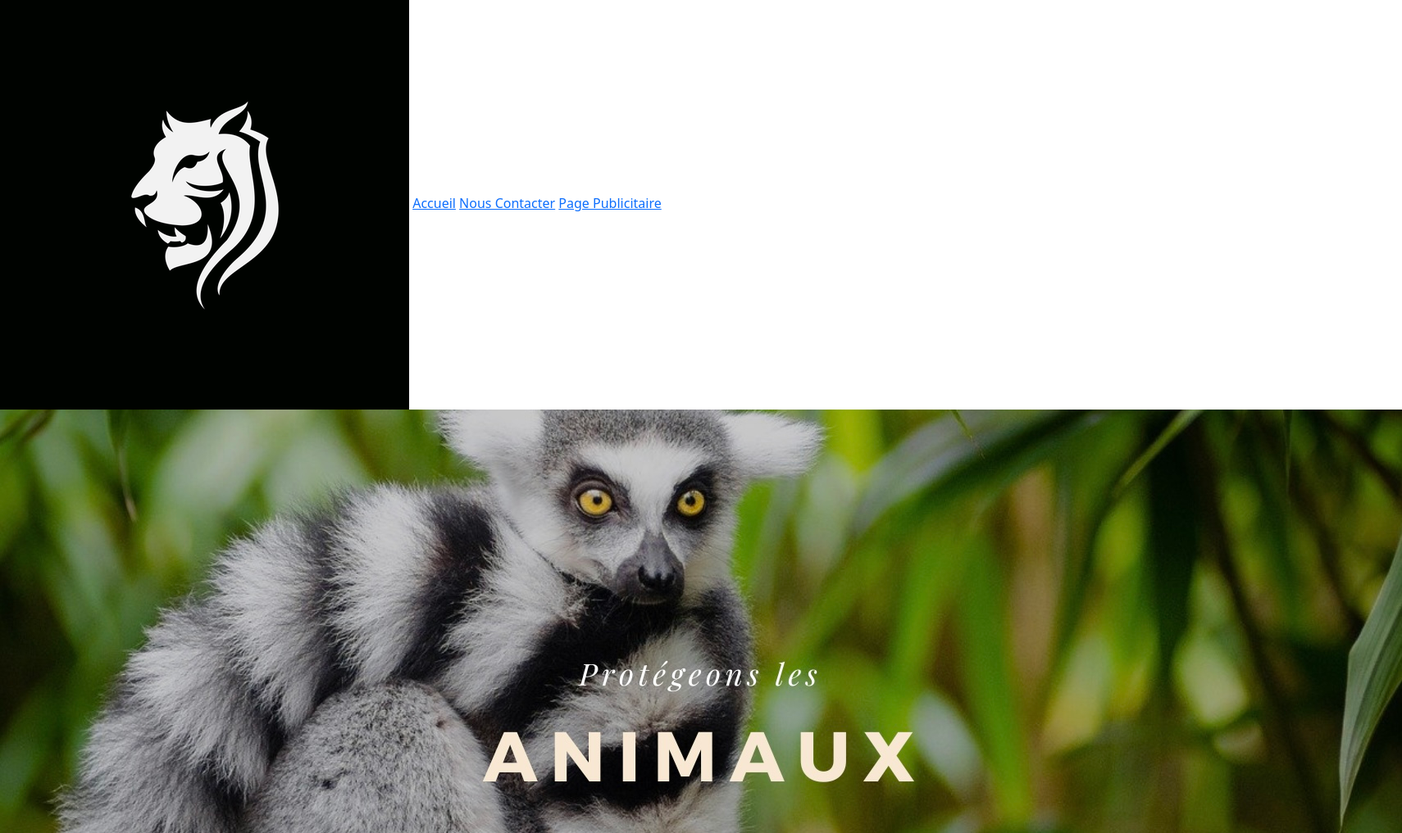
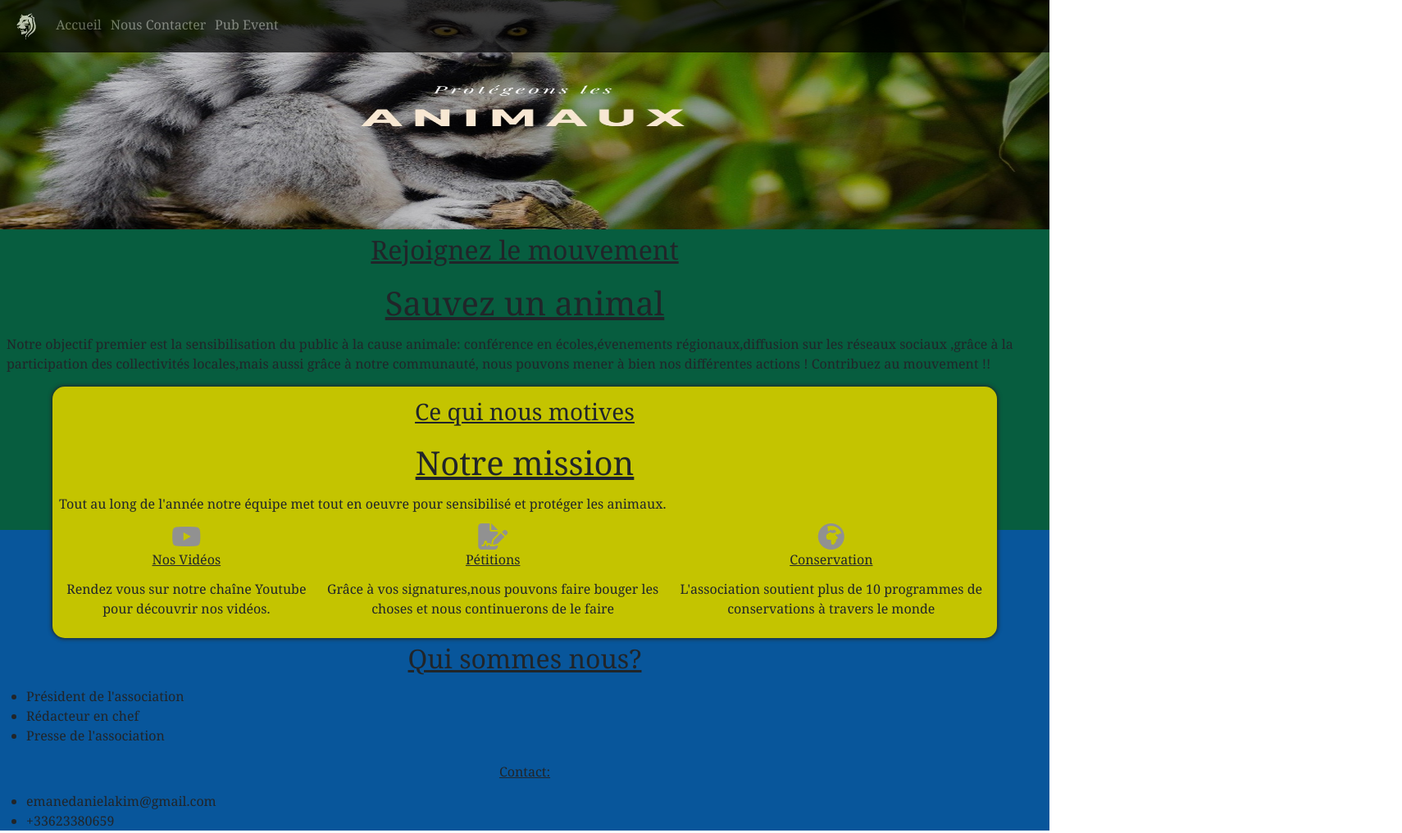
Before and after one commit to DanielAkim2000/Site-avce, a plain HTML site: page index.html in a window 1280 px wide. Shown: the top 1017 px of the page at 82% size, 1710 px wide, since content can reach past the window. Drawn offline with nearby package versions, Linux system fonts and the light colour scheme.

Commit message:
style de index.html pour screen w-400

```diff
--- a/index.html
+++ b/index.html
@@ -16,59 +16,62 @@
     <meta name="theme-color" content="#ffffff">
 </head>
 <body>
+    <div id="contenu">
         <header>
-        <nav>
-            <img id="logo" src="Logo.png"  alt="logo">
-            <a  href="index.html">Accueil</a>
-            <a  href="#nouscontacter">Nous Contacter</a>
-            <a  href="pub.html">Page Publicitaire</a>
+                <nav class="">
+                    <img id="logo" src="Logo.png" alt="logo">
+                    <a href="index.html">Accueil</a>
+                    <a style="margin-left:0.4rem;margin-right: 0.4rem;" href="#nouscontacter">Nous Contacter</a>
+                    <a href="pub.html">Pub Event</a>
                 </nav>
         </header>
-    <div id="contenu">
+        <main>
+            <div id="divimage">
                 <img id="image1" src="Image1.jpg" alt="img">
-        <div>
-            <h2>Rejoignez le mouvement</h2>
+            </div>
+            <div class="tranche" >
+                <h2 class="">Rejoignez le mouvement</h2>
                 <h1>Sauvez un animal</h1>
-            <p>Notre objectif premier est la sensibilisation du public à la cause
+                <p class="paragraphe1">Notre objectif premier est la sensibilisation du public à la cause
                 animale: conférence en écoles,évenements régionaux,diffusion sur les
                 réseaux sociaux ,grâce à la participation des collectivités locales,mais aussi
                 grâce à notre communauté, nous pouvons mener à bien nos différentes actions !
                 Contribuez au mouvement !!
                 </p>
-            <div>
+                <section class="divjaune">
                     <h3>Ce qui nous motives</h3>
                     <h1>Notre mission</h1>
-                <p>Tout au long de l'année notre équipe met tout en oeuvre pour sensibilisé
+                    <p class="">Tout au long de l'année notre équipe met tout en oeuvre pour sensibilisé
                     et protéger les animaux.
                     </p>
-                <div>
-                    <article>
+                    <div class="d-flex text-center">
+                        <article class="">
                             <i class="fa-brands fa-youtube fa-2xl" style="color: #919191;"></i>
-                        <h6>Nos Vidéos</h6>
-                        <p>
+                            <h6 class="">Nos Vidéos</h6>
+                            <p class="">
                                 Rendez vous sur notre chaîne Youtube pour
                                 découvrir nos vidéos.
                             </p>
                         </article>
-                    <article>
+                        <article class="">
                             <i class="fa-solid fa-file-signature fa-2xl" style="color: #919191;"></i>
-                        <h6>Pétitions</h6>
-                        <p>
+                            <h6 class="">Pétitions</h6>
+                            <p class="">
                                 Grâce à vos signatures,nous pouvons faire bouger les choses
                                 et nous continuerons de le faire
                             </p>
                         </article>
-                    <article>
-                        <i class="fa-solid fa-earth-africa fa-2xl" style="color: #919191;"></i>
-                        <h6>Conservation</h6>
-                        <p>
+                        <article class="">
+                            <i class="fa-solid  fa-earth-africa fa-2xl" style="color: #919191;"></i>
+                            <h6 class="">Conservation</h6>
+                            <p class="">
                                 L'association soutient plus de 10 programmes de
                                 conservations à travers le monde
                             </p>
                         </article>
                     </div>
-            </div>
-            <div>
+                </section>
+                <section>
                     <div>
                         <h2>Qui sommes nous?</h2>
                     </div>
@@ -78,19 +81,19 @@
                             <li>Rédacteur en chef</li>
                             <li>Presse de l'association</li>
                         </ul>
-                    Contact:
+                        <h6>Contact:</h6>
                         <ul>
                             <li>emanedanielakim@gmail.com</li>
-                        <li>+33623380659</li>
+                            <li class="">+33623380659</li>
                         </ul>
                     </div>
+                </section>
             </div>
-        </div>
-    </div>
-    <footer>
+        </main>
+        <footer class="bg-black text-light p-0">
+            <div class="divfooter">
                 <div>
-            <div>
-                <h3 id="nouscontacter">Nous Contacter</h3>
+                    <h3 id="nouscontacter">Nous Contacter:</h3>
                     <ul>
                         <li><a href="mailto:sauveranimaux@gmail.com">sauveranimaux@gmail.com</a></li>
                         <li><a href="tel:+33601958378">06.01.95.83.78</a></li>
@@ -103,15 +106,18 @@
                     <input type="button" class="btn btn-primary w-auto" value="Abonnez">
                 </div>
             </div>
-        <nav>
-            <div class="">2020-2023|Sauvez les Animaux</div>
-            <div>
+            <nav class="">
+                <div class="row h-100 w-100 align-content-end">
+                    <div class="col-8">2020-2023|Sauvez les Animaux</div>
+                    <div class="col-4 text-end p-0">
                         <i class="fa-brands fa-facebook fa-xl" style="color: #919191;"></i>
                         <i class="fa-brands fa-instagram fa-xl" style="color: #919191;"></i>
                         <i class="fa-brands fa-twitter fa-xl" style="color: #919191;"></i>
                     </div>
+                </div>
             </nav>
         </footer>
+    </div>
     <script src="https://cdn.jsdelivr.net/npm/bootstrap@5.3.0-alpha1/dist/js/bootstrap.bundle.min.js" integrity="sha384-w76AqPfDkMBDXo30jS1Sgez6pr3x5MlQ1ZAGC+nuZB+EYdgRZgiwxhTBTkF7CXvN" crossorigin="anonymous"></script>
 </body>
 </html>
--- a/style.css
+++ b/style.css
@@ -1,3 +1,78 @@
+#image1{
+    width: 100vw;
+    height: 35vh;
+}
+
+#logo{
+    width: 4rem;
+    height: 4rem;
+}
+
+header{
+    background-color: black;
+    opacity: 0.7;
+    position: fixed;
+    width: 100%;
+}
+
+header a{
+    text-decoration: none;
+    padding: 0.009rem;
+    color: gray;
+    width: 100%;
+}
+
+nav{
+    white-space: nowrap;
+    height: 4rem;
+}
+
+.tranche{
+    background:linear-gradient(to bottom ,rgb(7, 93, 63) 50%,rgb(8, 86, 155) 50%);
+    height: 100%;
+}
+
+main{
+    height: 100%;
+    text-align: start;
+    justify-content: center;
+}
+
+h1,h2,h3,h6{
+    text-align: center;
+    text-decoration: underline;
+    padding: 0.4rem;
+}
+
+.divjaune{
+    background-color:rgb(196, 196, 0);
+    border-radius: 15px;
+    width: 90%;
+    margin-left: 5%;
+    padding: 0.5rem;
+    box-shadow: 0px 0px 5px 1px;
+}
+
 body{
-    margin: 0;
+    font-family: Georgia, 'Times New Roman', Times, serif;
+
 }
+
+.divfooter{
+    padding:1rem;
+}
+
+header a:hover{
+    color: aliceblue;
+}
+
+.paragraphe1{
+    padding-left: 0.5rem;
+}
+
+#contenu{
+    flex-direction: column;
+}
+@media screen and (m) {
+
+}
```
Also changed, not shown: pub.html (+7 -7 lines), 1 other file. Lines whose indentation alone changed are shown as unchanged.
